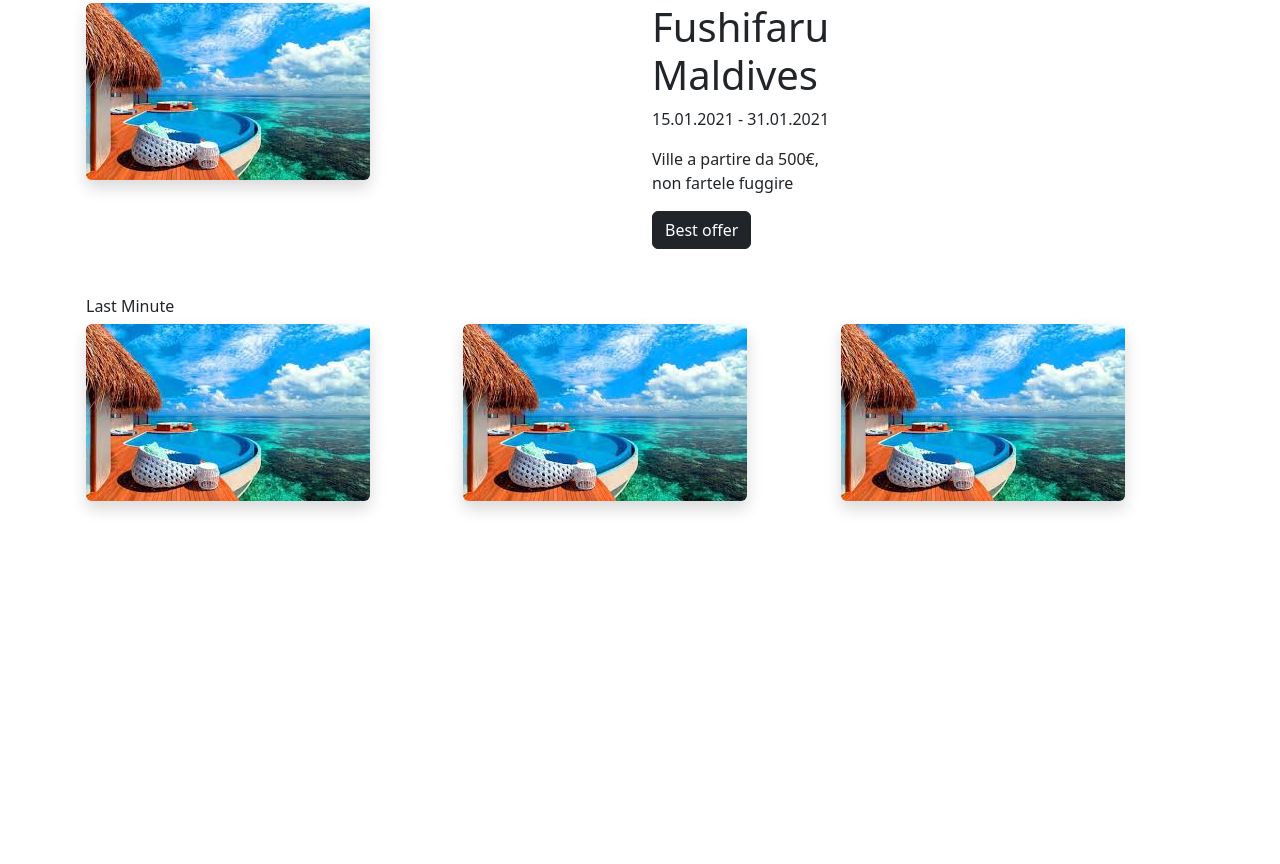
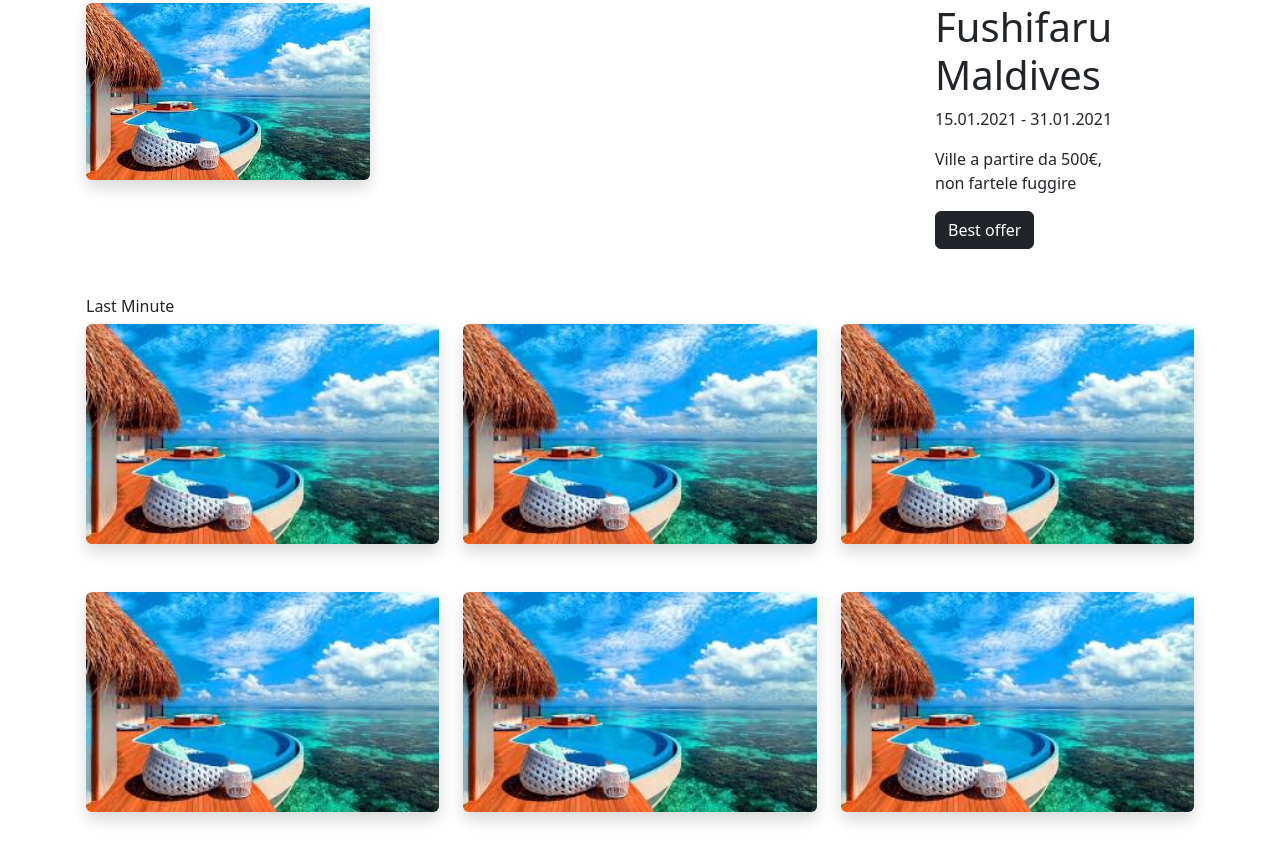
Before and after one commit to NiccoSorrenti/FS0525-U2-W2-D2-ESERCIZIO, a plain HTML site: page index.html in a window 1280 px wide. Shown: the part 2917-3781 px from the top of the page. Before the commit the page ends 3482 px from the top, so only its background shows below. Drawn offline with nearby package versions, Linux system fonts and the light colour scheme.

Commit message:
last minute done

```diff
--- a/index.html
+++ b/index.html
@@ -308,14 +308,14 @@
       <div class="container p-3 mt-3">
         <h6>Offerta del giorno</h6>
         <div class="row">
-          <div class="col-6">
+          <div class="col-9">
             <img
               class="shadow mb-5 bg-body-tertiary rounded"
               src="./assets/img/images.jpg"
               alt=""
             />
           </div>
-          <div class="col-6">
+          <div class="col-3">
             <h1>Fushifaru <br />Maldives</h1>
             <p>15.01.2021 - 31.01.2021</p>
             <p>
@@ -332,21 +332,44 @@
         <div class="row">
           <div class="col-4">
             <img
-              class="shadow mb-5 bg-body-tertiary rounded"
+              class="shadow mb-5 bg-body-tertiary rounded w-100"
               src="./assets/img/images.jpg"
               alt=""
             />
           </div>
           <div class="col-4">
             <img
-              class="shadow mb-5 bg-body-tertiary rounded"
+              class="shadow mb-5 bg-body-tertiary rounded w-100"
               src="./assets/img/images.jpg"
               alt=""
             />
           </div>
           <div class="col-4">
             <img
-              class="shadow mb-5 bg-body-tertiary rounded"
+              class="shadow mb-5 bg-body-tertiary rounded w-100"
+              src="./assets/img/images.jpg"
+              alt=""
+            />
+          </div>
+        </div>
+        <div class="row">
+          <div class="col-4">
+            <img
+              class="shadow mb-5 bg-body-tertiary rounded w-100"
+              src="./assets/img/images.jpg"
+              alt=""
+            />
+          </div>
+          <div class="col-4">
+            <img
+              class="shadow mb-5 bg-body-tertiary rounded w-100"
+              src="./assets/img/images.jpg"
+              alt=""
+            />
+          </div>
+          <div class="col-4">
+            <img
+              class="shadow mb-5 bg-body-tertiary rounded w-100"
               src="./assets/img/images.jpg"
               alt=""
             />
```
